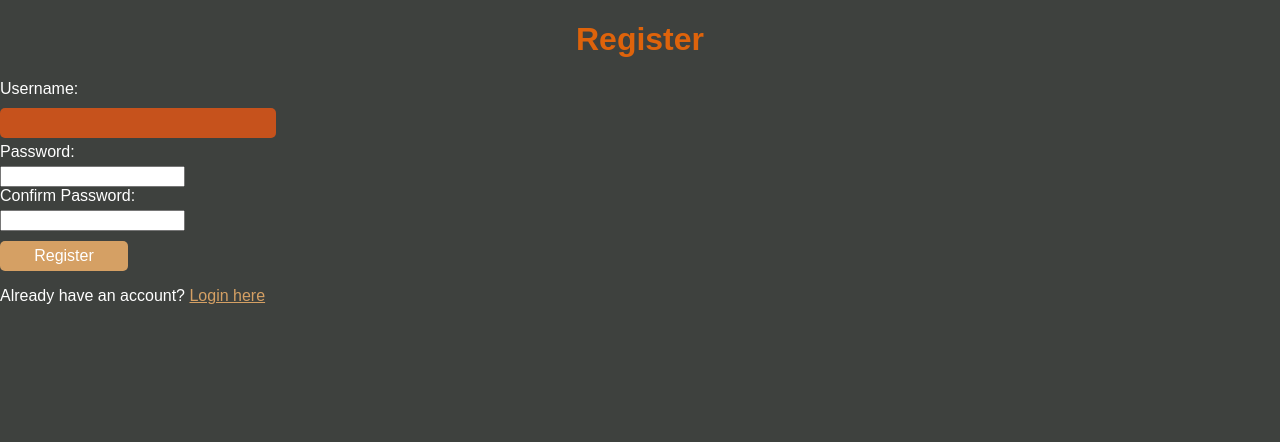
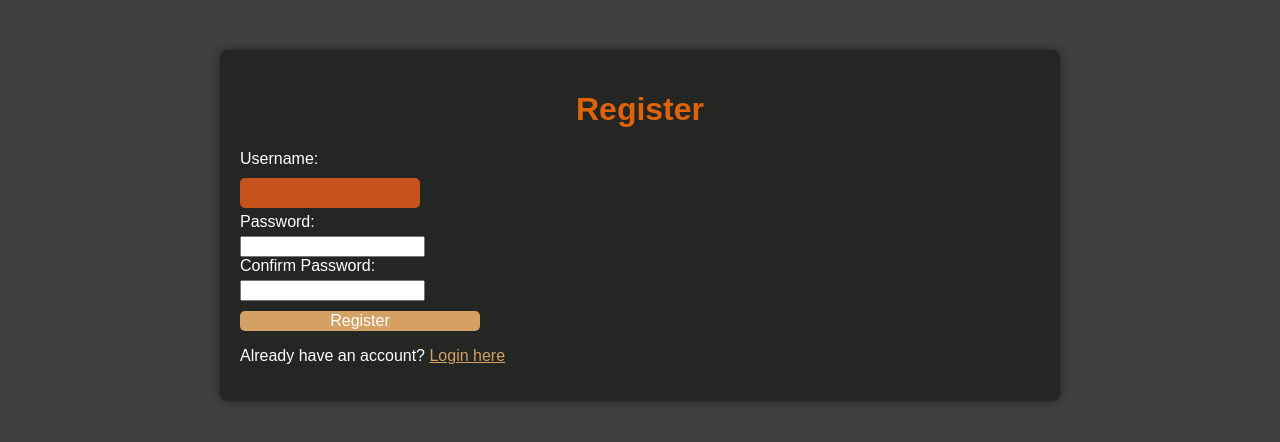
Before and after one commit to crayton07/Final_Project, a PHP site: page /register.php in a window 1280 px wide. Shown: the top 442 px of the page. Run offline with PHP 8.4, Linux system fonts and the light colour scheme.

Commit message:
changed register page to use the new container, also modifyed some stuff to use percentages and not hardcoded px

```diff
--- a/register.php
+++ b/register.php
@@ -36,7 +36,7 @@ if ($_SERVER['REQUEST_METHOD'] == 'POST') {
     <link rel="stylesheet" href="styles.css">
 </head>
 <body>
-    <div class="auth-container">
+    <div class="container">
         <h1>Register</h1>
         <?php if ($error_message): ?>
             <div class="error"><?php echo htmlspecialchars($error_message); ?></div>
--- a/styles.css
+++ b/styles.css
@@ -16,7 +16,8 @@ body {
 }
 
 .login-container {
-    max-width: 400px;
+    max-width: 800px;
+    min-width: 600px;
     margin: 0 auto;
     padding: 20px;
     background-color: #232623;
@@ -88,8 +89,8 @@ input[type="date"] {
 }
 
 button {
-    width: 10%;
-    height: 30px;
+    width: 30%;
+    height: 10%;
     margin-top: 10px;
     background-color: #d5a064;
     color: white;
```
